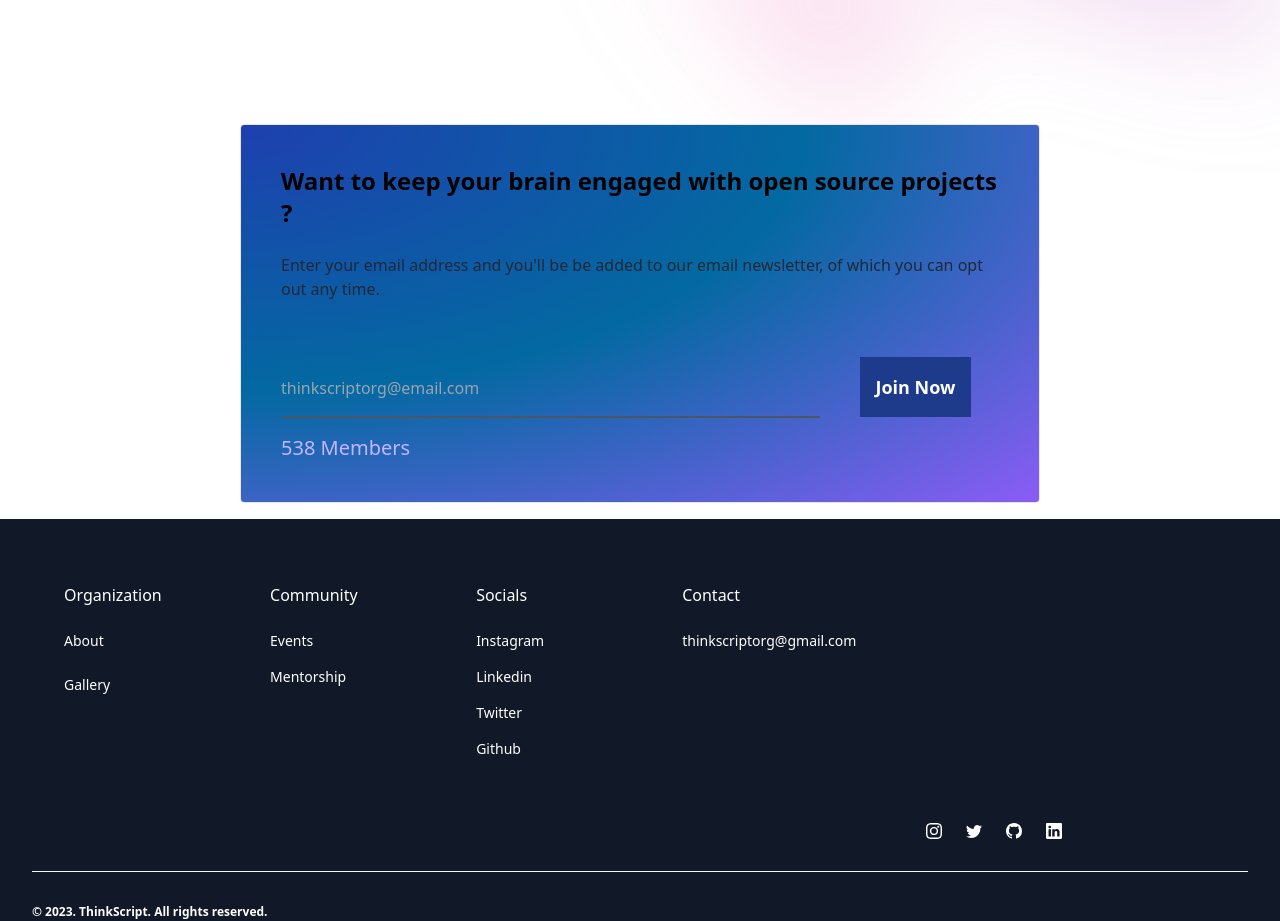
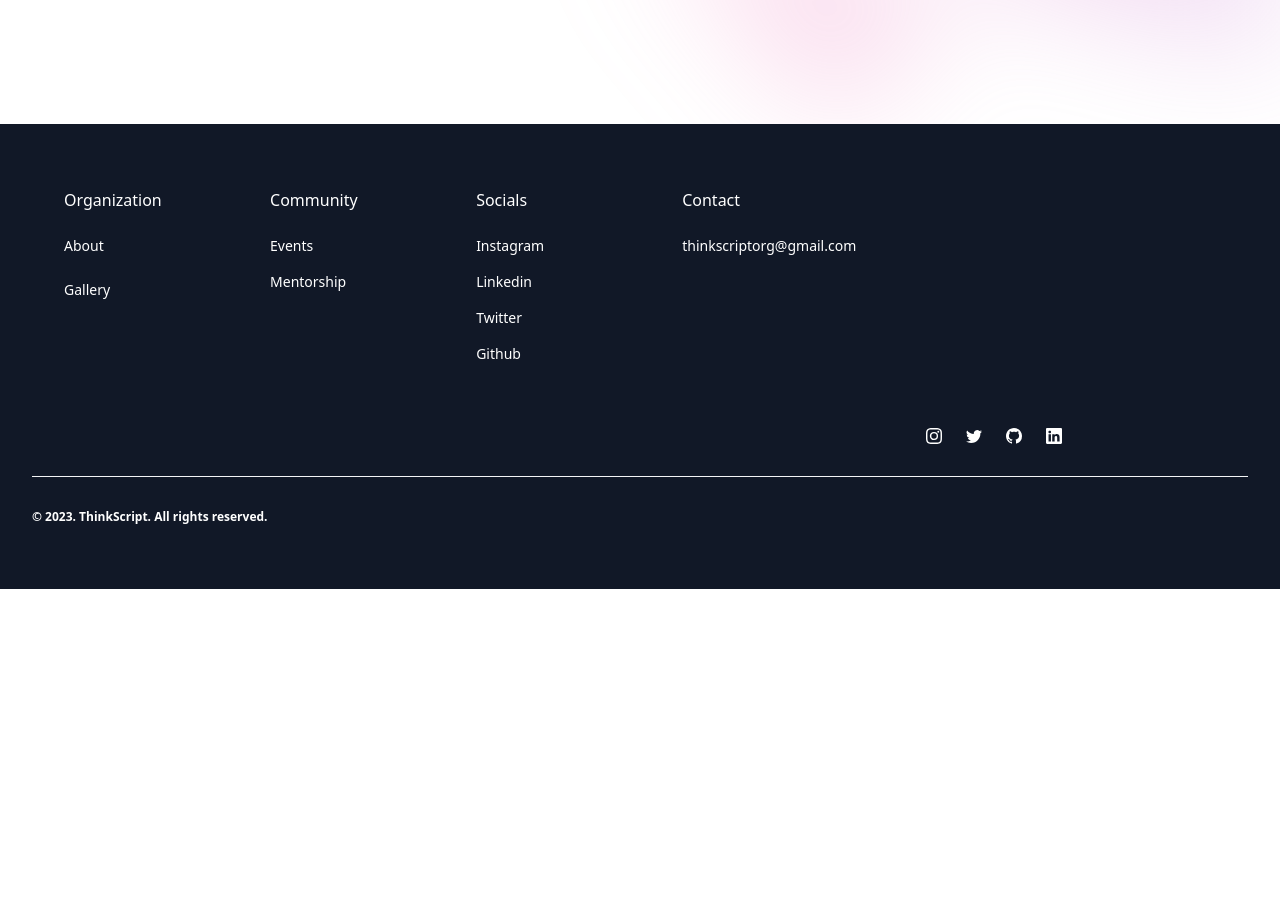
Before and after one commit to gyancodes/thinkscript.org, a React (Create React App) app: page / in a window 1280 px wide. Shown: the part 1300-2221 px from the top of the page. After the commit the page ends 1889 px from the top, so only its background shows below. Built offline with nearby package versions, Linux system fonts and the light colour scheme.

Commit message:
delete: form on home page

```diff
--- a/src/components/pages/Home/Home.jsx
+++ b/src/components/pages/Home/Home.jsx
@@ -6,35 +6,7 @@
     <>
       <Header />
 
-    <div className="border rounded p-10 my-4 w-70% ml-60 mr-60 mt-10 bg-blue-50 bg-[radial-gradient(ellipse_at_top_left,_var(--tw-gradient-stops))]
-                   from-blue-800 via-sky-700 to-violet-500 tracking-normal ">
-      <p className="text-black mb-6 text-lg font-bold md:text-2xl">
-         Want to keep your brain engaged with open source projects ?
-      </p>
-      <p className="text-gray-800 dark:text-gray-400 mb-10 text-base">
-        Enter your email address and you'll be be added to our email newsletter, of which you can opt out any time.
-      </p>
-      <form className="relative my-4">
-        <input
-          aria-label="Email for newsletter"
-          placeholder="thinkscriptorg@email.com"
-          type="email"
-          autoComplete="email"
-          required
-          className="py-4 px-0 text-md bg-transparent w-9/12 text-gray-900 border-b-2 border-gray-600 dark:border-gray-400
-           dark:text-white focus:border-brand focus-visible:outline-none"
-        />
-        <button
-          className=" items-center ml-10 px-4 py-4 mt-4 bg-blue-900  text-white transform
-          transition duration-1000 hover:scale-75 font-bold text-lg"
-          type="submit">
-          Join Now
-        </button>
-      </form>
-      <p className="text-xl text-violet-300 dark:text-blue-200">
-        538 Members
-      </p>
-    </div>
+
 
     </>
   );
```
